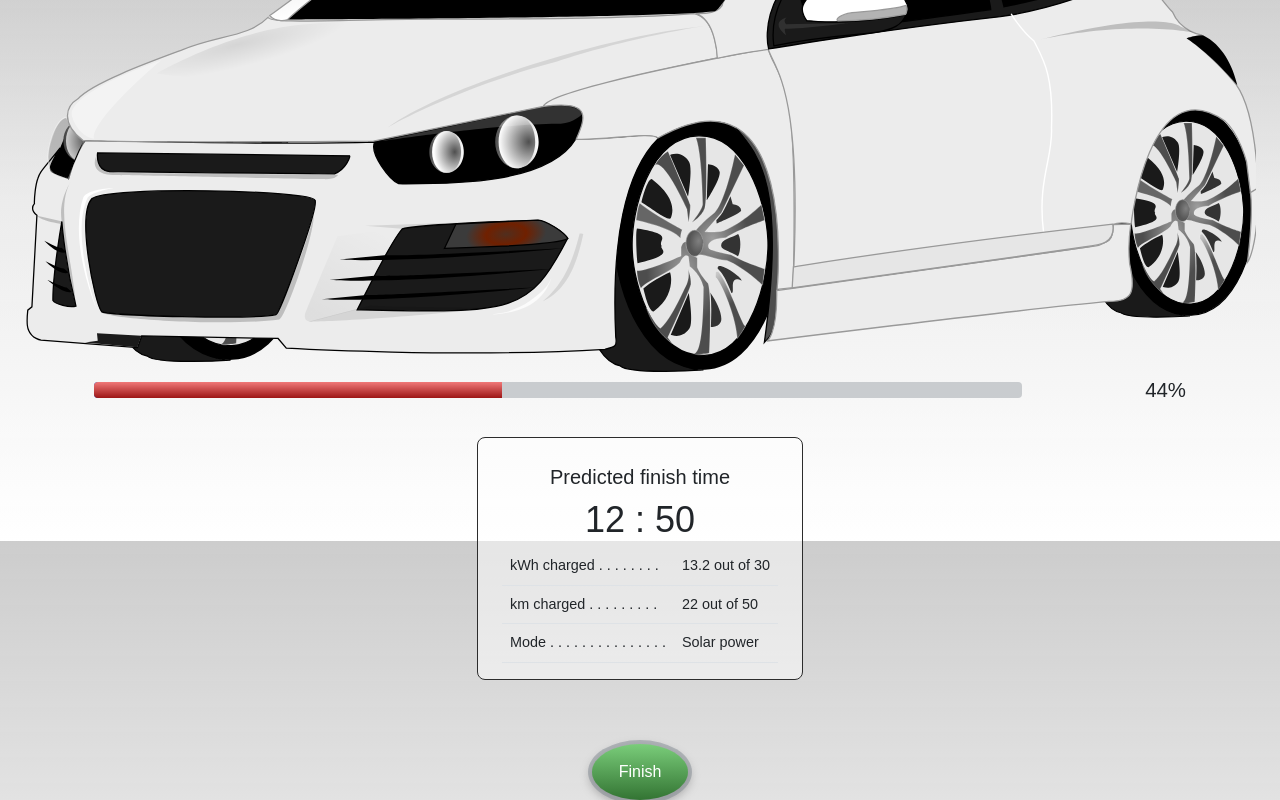
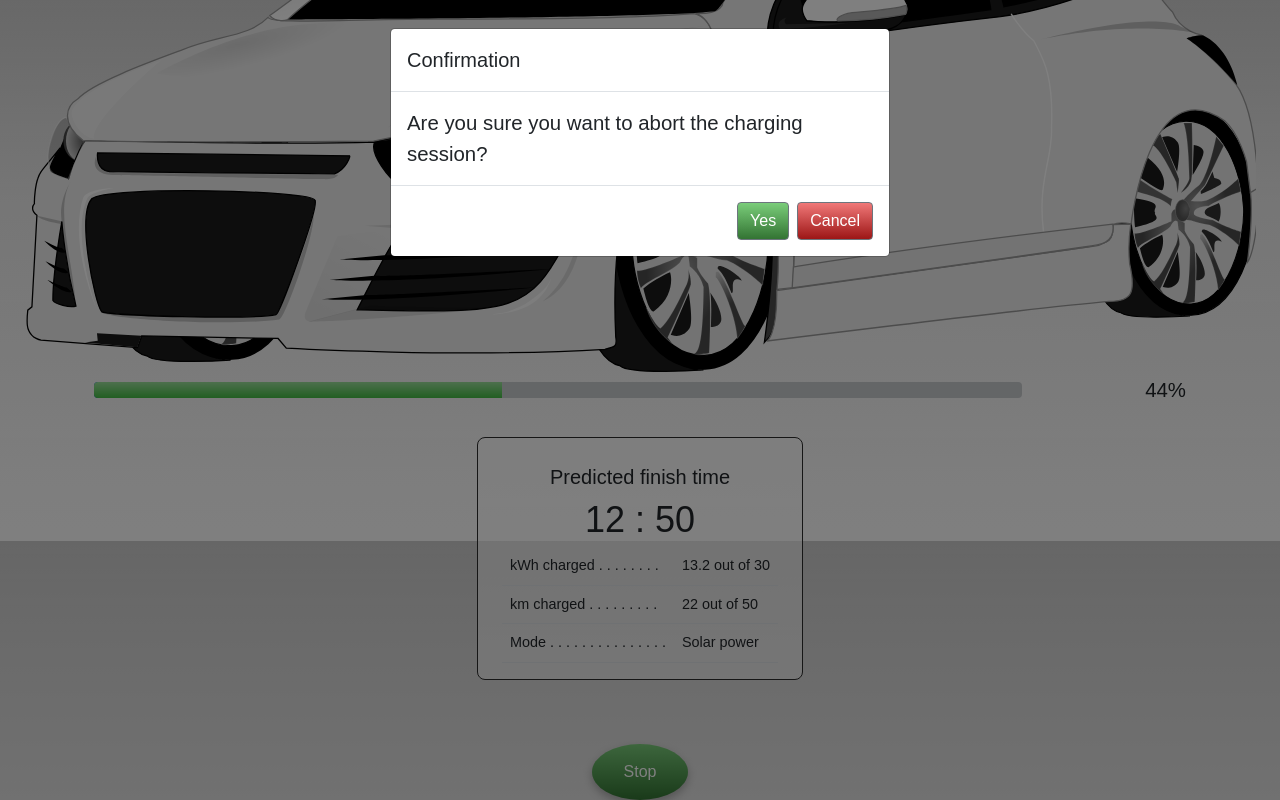
Before and after one commit to oltyx/design-project, a React (Create React App) app: page /session in a window 1280 px wide. Both pictures are taken after a click on the button "Stop". Shown: the part 259-1059 px from the top of the page. Built offline with nearby package versions, Linux system fonts and the light colour scheme; a web font is replaced by a local one.

Commit message:
pop up done except color

```diff
--- a/src/components/pages/ChargingSession.tsx
+++ b/src/components/pages/ChargingSession.tsx
@@ -1,6 +1,6 @@
 import React, {useCallback, useState} from 'react';
 import { useHistory } from "react-router-dom";
-import { Container, Row, Col, Label} from 'reactstrap';
+import { Container, Row, Col, Label, Button, Modal, ModalHeader, ModalBody, ModalFooter } from 'reactstrap';
 
 import EvCar from '../../assets/ev_car.svg';
 import { GlobalButton } from '../styled/Button';
@@ -12,10 +12,20 @@ import '../../styles/chargingSession.scss';
 // Page for the charging session as it goes on ("Session Page" on Figma)
 export default function ChargingSession() {
 
+    const [modal, setModal] = useState(false);
+    const handleYes = () => {
+        setModal(!modal);
+        setTime(today.getHours() + ' : ' + today.getMinutes());
+        setSessionTitle("Aborted at ");
+        setButton("Finish");
+        setStyle("linear-gradient(to bottom, #F07878 0%, #9D1616 100%)");
+    }
+    const handleCancel = () => setModal(!modal);
+
     const [sessionTitle, setSessionTitle] = useState("Departure at ");
     const [button, setButton] = useState("Stop");
     const [time, setTime] = useState("13 : 15");
-    const [style, setStyle] = useState("linear-gradient(to bottom, #9AE09A 0%, #44BE44 100%)")
+    const [style, setStyle] = useState("linear-gradient(to bottom, #9AE09A 0%, #44BE44 100%)");
 
     const today = new Date();
 
@@ -23,10 +33,7 @@ export default function ChargingSession() {
 
     const handleClick = useCallback(() => {
         if (button==="Stop") {
-            setTime(today.getHours() + ' : ' + today.getMinutes());
-            setSessionTitle("Aborted at ");
-            setButton("Finish");
-            setStyle("linear-gradient(to bottom, #F07878 0%, #9D1616 100%)")
+            setModal(true);
         } else {
             history.push("/feedback");
         }
@@ -62,6 +69,20 @@ export default function ChargingSession() {
                     <GlobalButton text={button} onClick={handleClick}/>
                 </Col>
             </Row>
+            <Row>
+                <Col >
+                    <Modal className="popUp" isOpen={modal}  >
+                        <ModalHeader >Confirmation</ModalHeader>
+                        <ModalBody>
+                            Are you sure you want to abort the charging session?
+                        </ModalBody>
+                        <ModalFooter>
+                            <Button className="yesButton" onClick={handleYes}>Yes</Button>
+                            <Button className="cancelButton" onClick={handleCancel}>Cancel</Button>
+                        </ModalFooter>
+                    </Modal>
+                </Col>
+            </Row>
         </Container>
     );
 };
--- a/src/styles/chargingSession.scss
+++ b/src/styles/chargingSession.scss
@@ -52,8 +52,6 @@
                 background-color: #c9cccf;
             }
         }
-
-
     }
 
     .statsContainer {
@@ -69,7 +67,10 @@
         align-items: center;
         flex-direction: column;
         margin-bottom:4rem;
+    }
 
+    .popUp {
+        background: #0e58a1;
     }
 }
 
@@ -96,14 +97,10 @@
     margin-bottom: 1rem;
 }
 
-// .progressBar {
-//     background-color: $slider_color;
-// }
+.cancelButton{
+    background: $cancel_button_color;
+}
 
-//  .progressBar .progress-bar{
-//      background-color: $slider_color;
-//  }
-
-//  .progress-bar{
-//     background-color: $slider_color;
-// }
+.yesButton {
+    background: $green_button_color;
+}
--- a/src/styles/lightMode.scss
+++ b/src/styles/lightMode.scss
@@ -8,6 +8,7 @@ $global_border_color: 1px solid #2C2C2C;
 
 $green_button_color: linear-gradient(180deg, #7ACD7A 0%, #337433 100%);
 $button_text_color: #FFFFFF;
+$cancel_button_color: linear-gradient(#F07878 0%, #9D1616 100%);
 
 $slider_color: linear-gradient(180deg, #9AE09A 0%, #44BE44 100%);
 $slider_track: linear-gradient(180deg, #F2F2F2 0%, #A8A8A8 100%);
```
Lines whose indentation alone changed are shown as unchanged.
